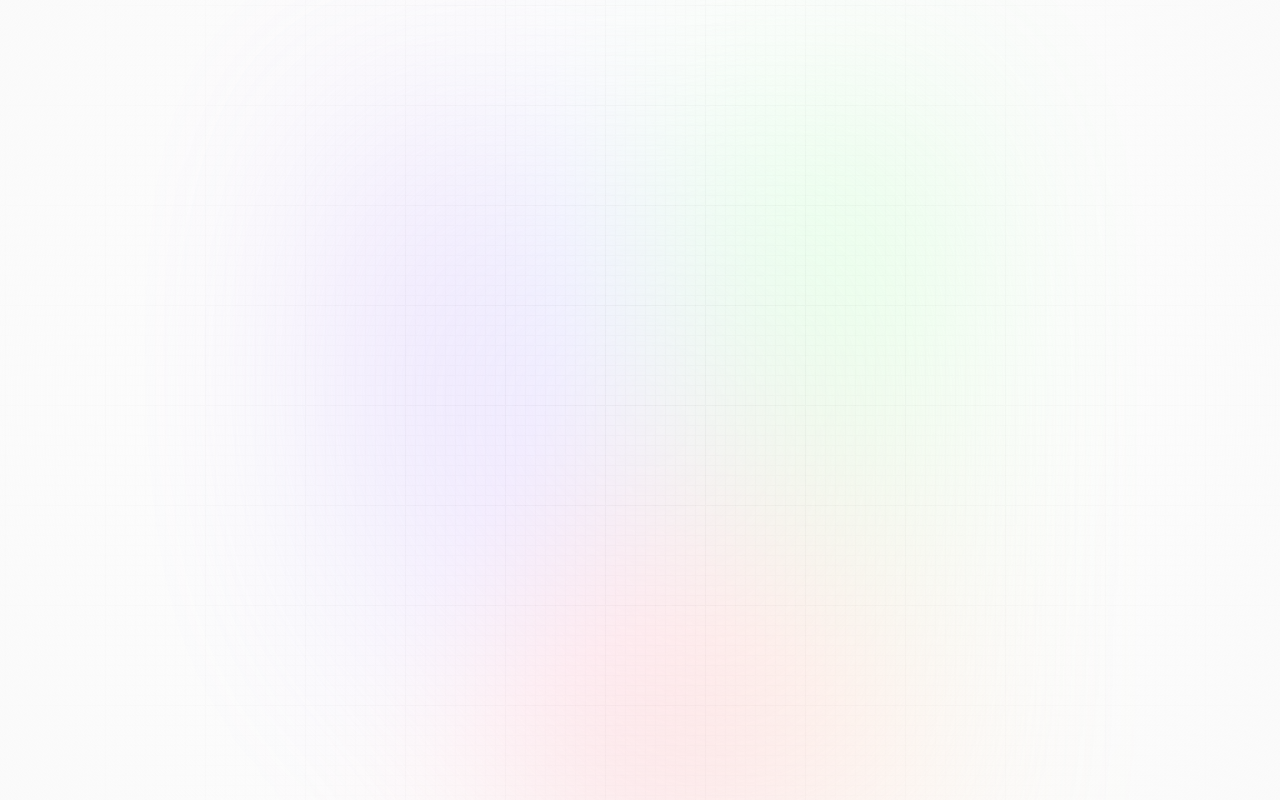
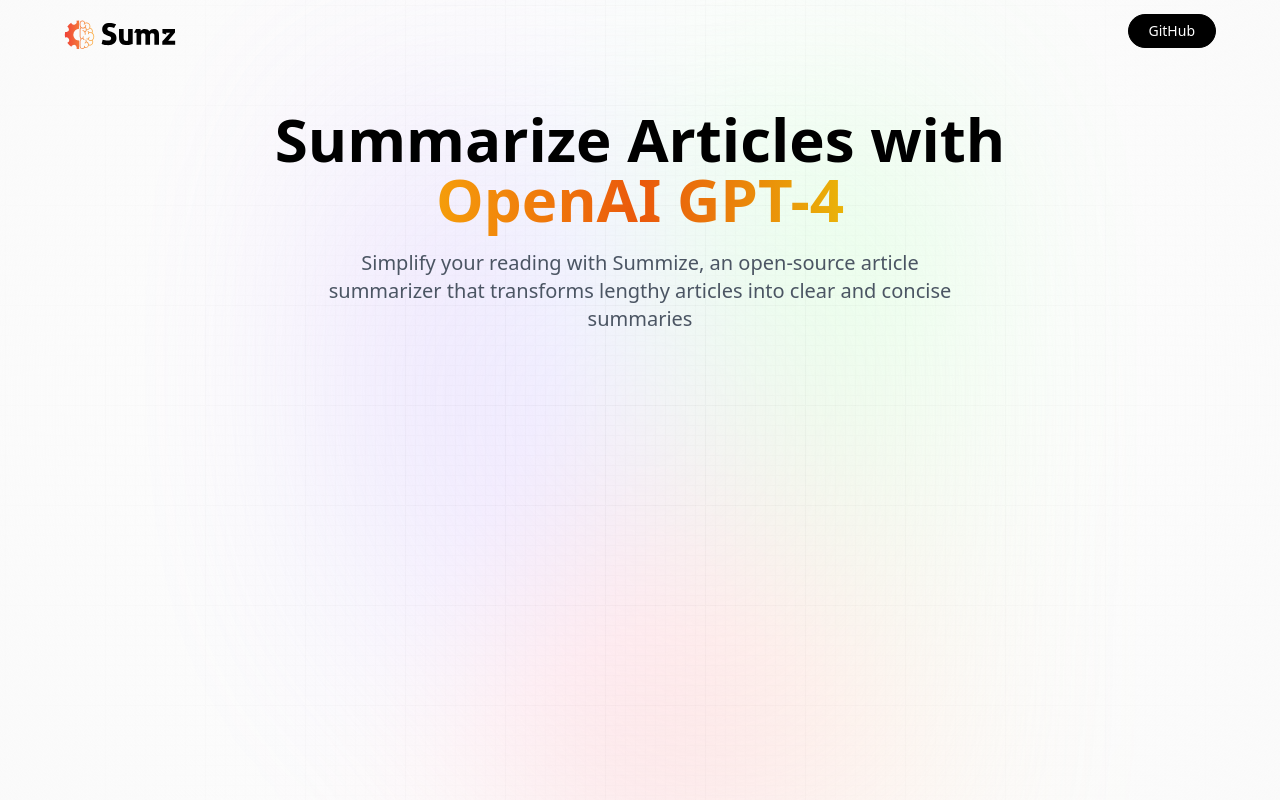
Before and after one commit to ajaynair710/Text-Summarizer, a React (Vite) app: page / in a window 1280 px wide. Built offline with nearby package versions, Linux system fonts and the light colour scheme; a web font is replaced by a local one.

Commit message:
Hero Section Added

```diff
--- a/src/App.jsx
+++ b/src/App.jsx
@@ -1,14 +1,13 @@
-import React from 'react'
-import Hero from './components/Hero'
-import Demo from './components/Demo'
-import './App.css'
+import Hero from "./components/Hero";
+import Demo from "./components/Demo";
+
+import "./App.css";
 
 const App = () => {
   return (
     <main>
       <div className='main'>
-        <div className='gradient'>
-        </div>
+        <div className='gradient' />
       </div>
 
       <div className='app'>
@@ -16,7 +15,7 @@
         <Demo />
       </div>
     </main>
-  )
-}
+  );
+};
 
-export default App
+export default App;
--- a/src/components/Hero.jsx
+++ b/src/components/Hero.jsx
@@ -1,11 +1,33 @@
 import React from 'react'
+import { logo } from "../assets";
 
 const Hero = () => {
   return (
-    <div>
+    <header className='w-full flex justify-center items-center flex-col'>
+      <nav className='flex justify-between items-center w-full mb-10 pt-3'>
+        <img src={logo} alt='summize_logo' className='w-28 object-contain' />
 
-    </div>
-  )
-}
+        <button
+          type='button'
+          onClick={() =>
+            window.open("https://github.com/ajaynair710/Text-Summarizer", "_blank")
+          }
+          className='black_btn'
+        >
+          GitHub
+        </button>
+      </nav>
 
-export default Hero
+      <h1 className='head_text'>
+        Summarize Articles with <br className='max-md:hidden' />
+        <span className='orange_gradient '>OpenAI GPT-4</span>
+      </h1>
+      <h2 className='desc'>
+        Simplify your reading with Summize, an open-source article summarizer
+        that transforms lengthy articles into clear and concise summaries
+      </h2>
+    </header>
+  );
+};
+
+export default Hero;
```
